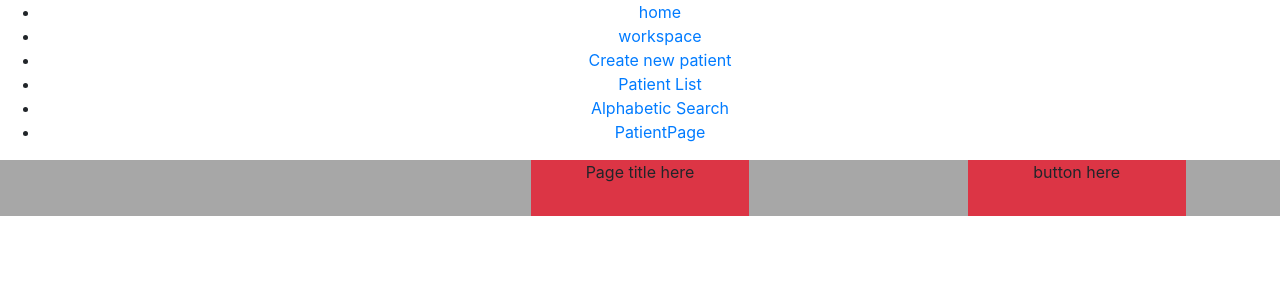
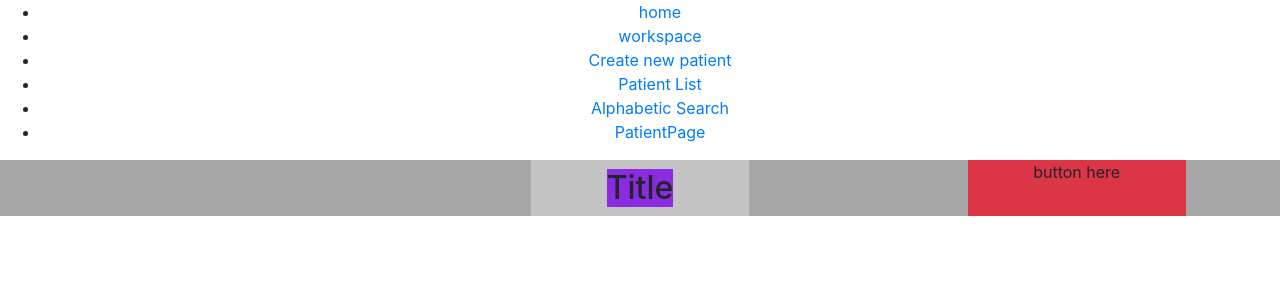
Before and after one commit to LuisERivas/Artificial-Intelligence-Business-Systems, a React (Create React App) app in the folder app/: page / in a window 1280 px wide. Shown: the top 300 px of the page. Built offline with nearby package versions, Linux system fonts and the light colour scheme.

Commit message:
added title holder and title text

```diff
--- a/app/src/Components/NavBar/index.js
+++ b/app/src/Components/NavBar/index.js
@@ -1,5 +1,6 @@
 import React, { Component } from 'react'
 import '../NavBar/navBar.css'
+import TitleHolder from '../TitleHolder/titleHolder'
 
 class NavBar extends Component {
   render () {
@@ -12,7 +13,10 @@
           <div className='col' />
           <div className='col' />
           <div className='col' />
-          <div className='col-2 text-center bg-danger'> Page title here
+          <div className='col-2 bg-danger'>
+
+            <TitleHolder />
+
           </div>
           <div className='col' />
           <div className='col' />
--- /dev/null
+++ b/app/src/Components/TitleHolder/titleHolder.css
@@ -0,0 +1,9 @@
+.fullHeight{
+    max-height: inherit;
+}
+.centerTest{
+    margin-top: auto;
+}
+.titleHolderColor{
+    background: #C4C4C4;
+}
--- /dev/null
+++ b/app/src/Components/TitleHolder/titleHolder.js
@@ -0,0 +1,17 @@
+import React, { Component } from 'react'
+import '../TitleHolder/titleHolder.css'
+import TitleText from '../TitleText/titleText.js'
+
+class TitleHolder extends Component {
+  render () {
+    return (
+      <div className='titleHolderColor fullHeight row'>
+        {/* <div className='bg-light centerTest'> */}
+        <TitleText />
+        {/* </div> */}
+      </div>
+    )
+  }
+}
+
+export default TitleHolder
--- /dev/null
+++ b/app/src/Components/TitleText/titleText.css
@@ -0,0 +1,8 @@
+.center{
+    background-color: blueviolet;
+    margin: auto;
+}
+
+.fullHeight{
+    height: 100%;
+}
--- /dev/null
+++ b/app/src/Components/TitleText/titleText.js
@@ -0,0 +1,13 @@
+import React, { Component } from 'react'
+import '../TitleText/titleText.css'
+
+class TitleText extends Component {
+  render () {
+    return (
+      <h2 className='my-auto center'>
+      Title
+      </h2>
+    )
+  }
+}
+export default TitleText
```
